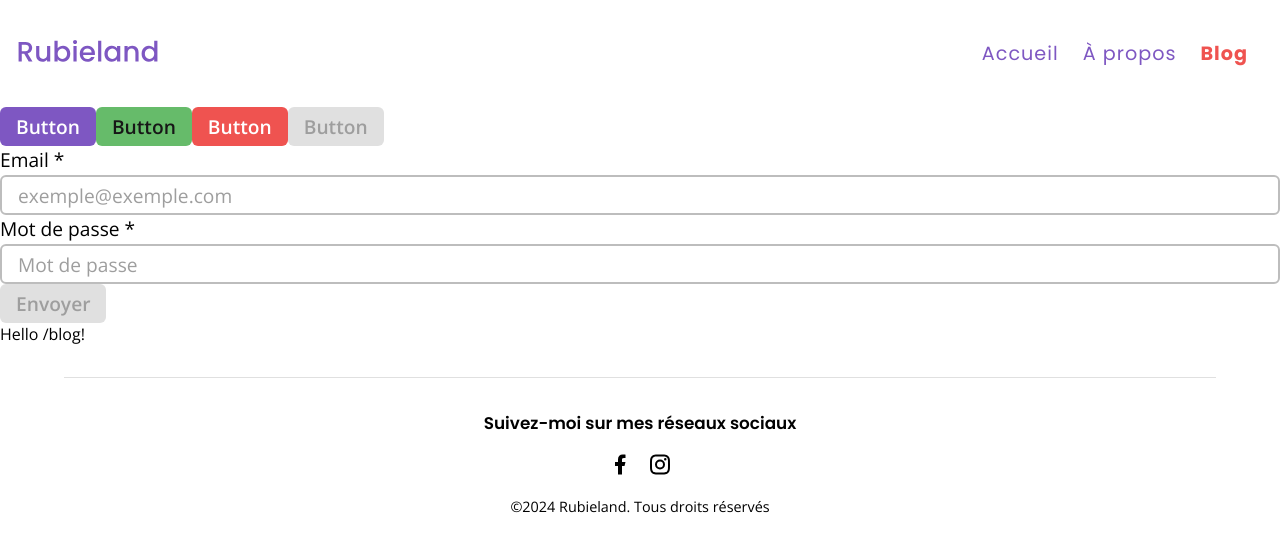
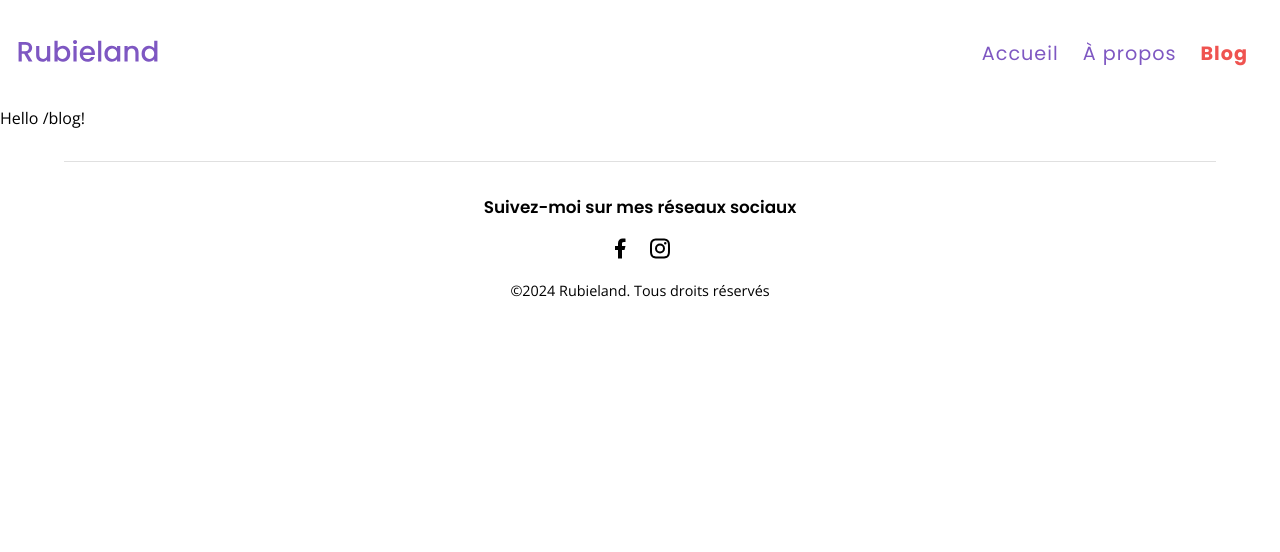
Before and after one commit to rubieland/rubieland, a React (Vite) app in the folder frontend/: page /blog in a window 1280 px wide. Shown: the top 552 px of the page. Built offline with nearby package versions, Linux system fonts and the light colour scheme.

Commit message:
refactor(routing): use Layout instead of App for root route

```diff
--- a/frontend/src/App.tsx
+++ b/frontend/src/App.tsx
@@ -1,53 +1,17 @@
-import CustomButton from './ui/components/Button/CustomButton';
-import FormTests from './ui/components/FormTests/FormTests';
-import { Outlet } from '@tanstack/react-router';
-import Header from './ui/components/Header/Header';
-import Footer from './ui/components/Footer/Footer';
+import { createRouter, RouterProvider } from '@tanstack/react-router';
+import { routeTree } from './routeTree.gen.ts';
+const router = createRouter({ routeTree });
+
+declare module '@tanstack/react-router' {
+  interface Register {
+    router: typeof router;
+  }
+}
 
 // DOCS: Tanstack router tutorials => https://www.youtube.com/watch?v=4sslBg8LprE&list=PLOQjd5dsGSxJilh0lBofeY8Qib98kzmF5&index=1
 
 export const App = () => {
-  // TODO: use Navbar when it's ready
-  return (
-    <>
-      <Header />
-      <CustomButton title="Button" onClick={() => console.log('clicked')} />
-      <CustomButton
-        onClick={() => console.log('clicked')}
-        title="Button"
-        style="success"
-      />
-      <CustomButton
-        onClick={() => console.log('clicked')}
-        title="Button"
-        style="error"
-      />
-      <CustomButton
-        onClick={() => console.log('clicked')}
-        title="Button"
-        isDisabled={true}
-      />
-
-      {/* TODO: remove <FormTests /> when first form is ready  */}
-      <FormTests />
-
-      {/* <input type="checkbox" className="checkbox" />
-      <textarea
-        className="textarea"
-        cols={20}
-        rows={2}
-        placeholder="Décrivez-nous votre toutou en quelques lignes..."
-      ></textarea>
-      <select className="select">
-        <option>Option 1</option>
-        <option>Option 2</option>
-        <option>Option 3</option>
-      </select> */}
-
-      <Outlet />
-      <Footer />
-    </>
-  );
+  return <RouterProvider router={router} />;
 };
 
 export default App;
--- a/frontend/src/main.tsx
+++ b/frontend/src/main.tsx
@@ -1,21 +1,12 @@
-import React from 'react';
 import ReactDOM from 'react-dom/client';
 import './assets/styles/index.scss';
 import './assets/styles/fonts.scss';
+import React from 'react';
+import App from './App';
 import './core/i18n'; // init i18next
-import { createRouter, RouterProvider } from '@tanstack/react-router';
-import { routeTree } from './routeTree.gen.ts';
-
-const router = createRouter({ routeTree });
-
-declare module '@tanstack/react-router' {
-  interface Register {
-    router: typeof router;
-  }
-}
 
 ReactDOM.createRoot(document.getElementById('root')!).render(
   <React.StrictMode>
-    <RouterProvider router={router} />
+    <App />
   </React.StrictMode>,
 );
--- a/frontend/src/routes/__root.tsx
+++ b/frontend/src/routes/__root.tsx
@@ -1,6 +1,6 @@
 import { createRootRoute } from '@tanstack/react-router';
-import App from '../App';
+import Layout from '../ui/components/Layout/Layout';
 
 export const Route = createRootRoute({
-  component: App,
+  component: Layout,
 });
```
